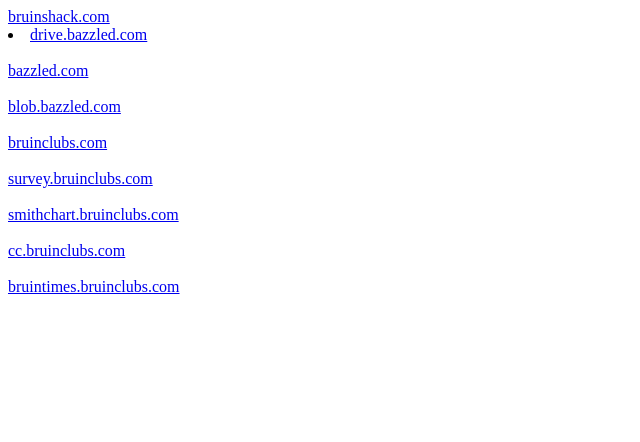
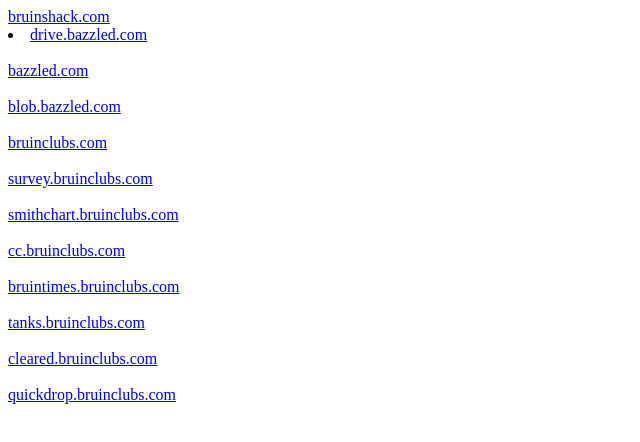
Before and after one commit to BilalG1/links, a plain HTML site: page index.html in a window 1280 px wide. Shown: the whole page, without its empty margins (0-640 px from the left). Drawn offline with Linux system fonts and the light colour scheme.

Commit message:
added tanks, cleared, quickdrop

```diff
--- a/index.html
+++ b/index.html
@@ -10,6 +10,9 @@
 <a href="https://survey.bruinclubs.com">survey.bruinclubs.com</a><br><br>
 <a href="https://smithchart.bruinclubs.com">smithchart.bruinclubs.com</a><br><br>
 <a href="https://cc.bruinclubs.com">cc.bruinclubs.com</a><br><br>
-<a href="https://bruintimes.bruinclubs.com">bruintimes.bruinclubs.com</a>
+<a href="https://bruintimes.bruinclubs.com">bruintimes.bruinclubs.com</a><br><br>
+<a href="https://tanks.bruinclubs.com">tanks.bruinclubs.com</a><br><br>
+<a href="https://cleared.bruinclubs.com">cleared.bruinclubs.com</a><br><br>
+<a href="https://quickdrop.bruinclubs.com">quickdrop.bruinclubs.com</a>
 </body>
 </html>
```
